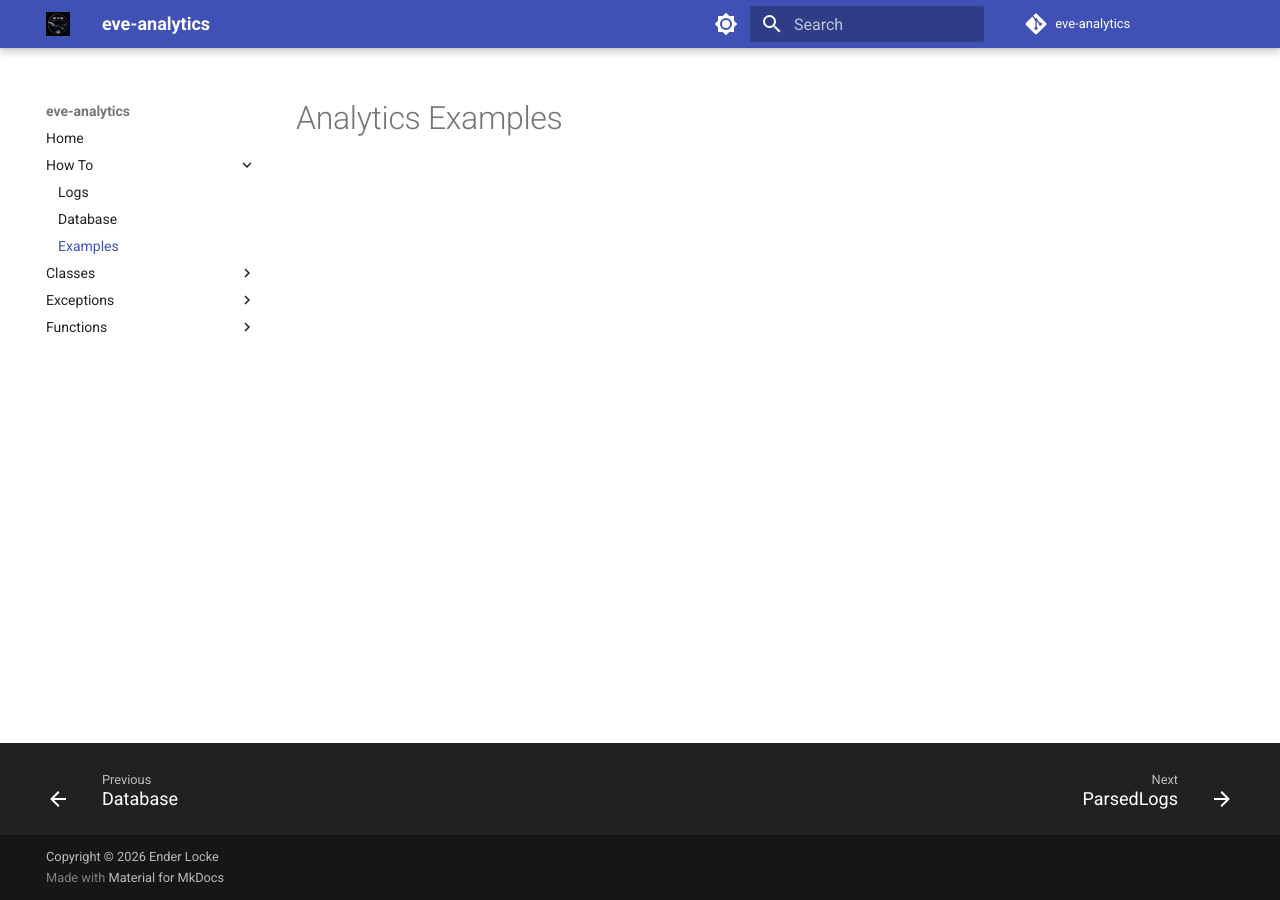
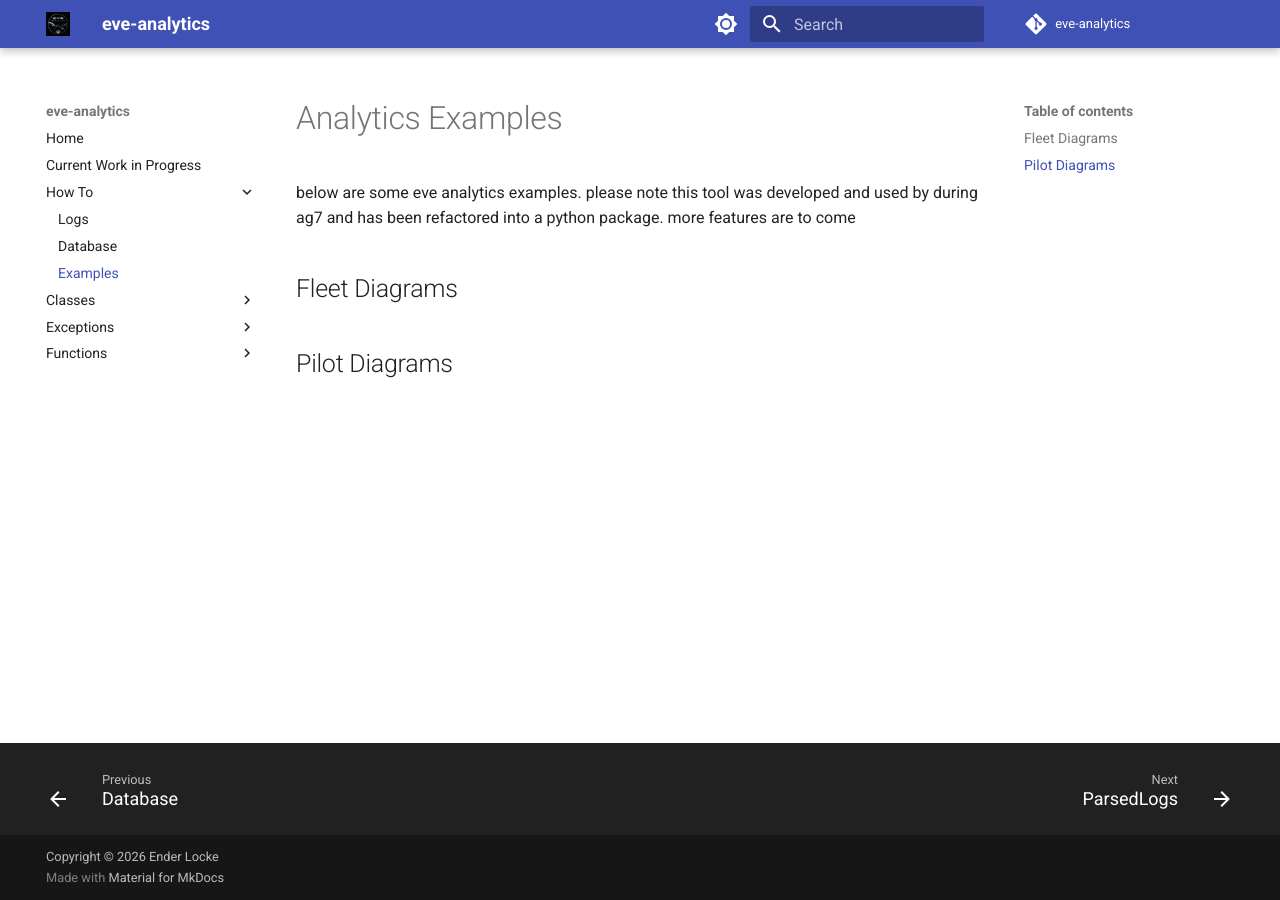
Before and after one commit to ender-locke/eve-analytics, an MkDocs documentation site: the page built from docs/how_to/examples.md, in a window 1280 px wide. Built offline with MkDocs 1.6.1 and Material for MkDocs 9.7.7, drawn with Linux system fonts in a browser that asks for light colours; comment, search, counter and statistics services are not loaded.

Commit message:
creatfing docs for upload

```diff
--- a/docs/how_to/examples.md
+++ b/docs/how_to/examples.md
@@ -1 +1,8 @@
 # Analytics Examples
+below are some eve analytics examples. please note this tool was developed and used by during ag7 and has been refactored into a python package. more features are to come
+
+## Fleet Diagrams
+
+
+
+## Pilot Diagrams
--- a/mkdocs.yaml
+++ b/mkdocs.yaml
@@ -2,6 +2,7 @@ site_name: eve-analytics
 
 nav:
   - Home: index.md
+  - Current Work in Progress: wip.md
   - How To:
     - Logs: how_to/logs.md
     - Database: how_to/db.md
--- a/pyproject.toml
+++ b/pyproject.toml
@@ -4,7 +4,7 @@ build-backend = "uv_build"
 
 [project]
 name = "eve-analytics"
-version = "0.0.19"
+version = "0.0.20"
 authors = [{ name = "Ender Locke", email = "enderlocke.eve@gmail.com" }]
 description = "Analytics package for eve online"
 readme = "README.md"
```
Also changed, not shown: docs/how_to/db.md (+10 -0 lines), docs/wip.md (added, +8 -0 lines), docs/imgs/db/db_diagram.png (added).
